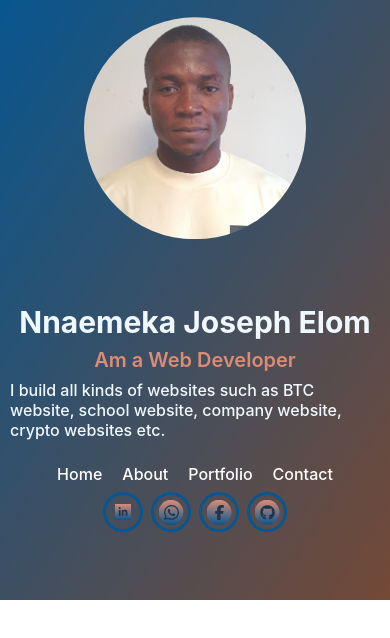
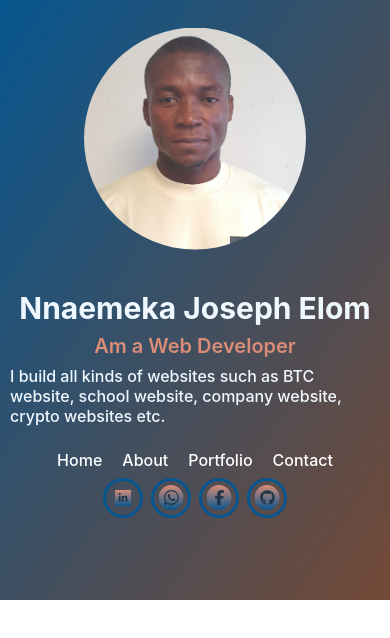
Before and after one commit to nnaemeka-11/myportfolio, a React (Vite) app: page / in a window 390 px wide. Shown: the top 638 px of the page. Built offline with nearby package versions, Linux system fonts and the light colour scheme.

Commit message:
about page

```diff
--- a/src/pages/Home/Home.module.css
+++ b/src/pages/Home/Home.module.css
@@ -58,14 +58,12 @@
 }
 
 .LinkedIn{
-    /* color: white; */
     background: linear-gradient(to bottom, #da8c76, #07568f);
     width: 10px;
     height: 10px;
     padding: 3px;
 }
 .Whatsapp{
-    /* color: white; */
     background: linear-gradient(to bottom, #da8c76, #07568f);
     background-color: #213547;
     width: 17px;
@@ -74,7 +72,6 @@
     clip-path: circle();
 }
 .Facebook{
-    /* color: white; */
     background: linear-gradient(to bottom, #da8c76, #07568f);
     width: 15px;
     height: 15px;
@@ -82,7 +79,6 @@
     clip-path: circle();
 }
 .Github{
-    /* color: white; */
     background: linear-gradient(to bottom, #da8c76, #07568f);
     width: 15px;
     height: 15px;
@@ -92,7 +88,7 @@
 @media screen and (max-width: 700px) {
     .Container{
         flex-direction: column;
-        justify-content: none;
+        justify-content: unset;
     }
     .ProfilePix{
         width: 60%;
@@ -102,14 +98,21 @@
     .Content{
         width: 100%;
         align-items: center;
+        margin-top: -40px;
     }
 }
 @media screen and (max-width: 460px){
     .Container{
         padding: 10px;
     }
+    .Content{
+        margin-top: -50px;
+    }
 }
 @media screen and (max-width: 375px){
+    .Content{
+        margin-top: -100px;
+    }
     .Name{
         font-size: 20px;
     }
@@ -121,3 +124,8 @@
         text-align: center;
     }
 }
+@media screen and (max-width: 320px){
+    .Content{
+        margin-top: -130px;
+    }
+}
```
